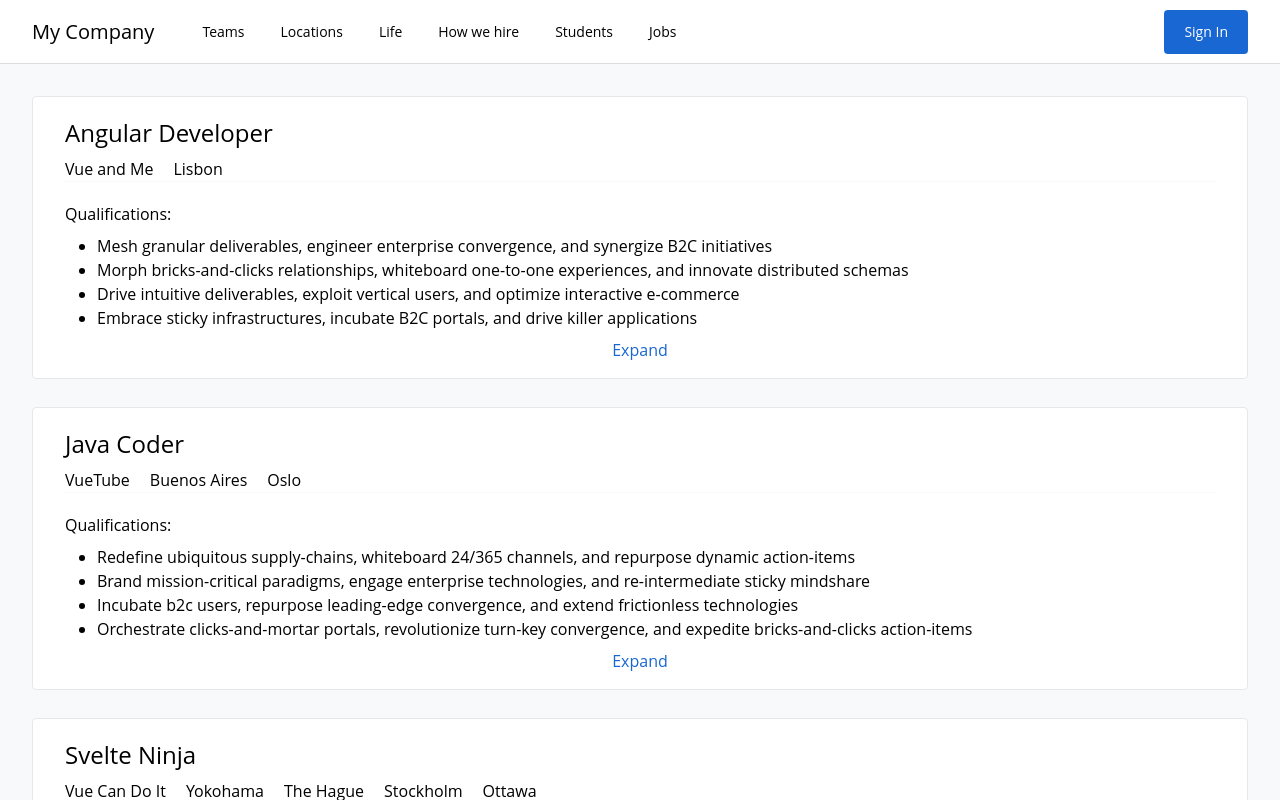
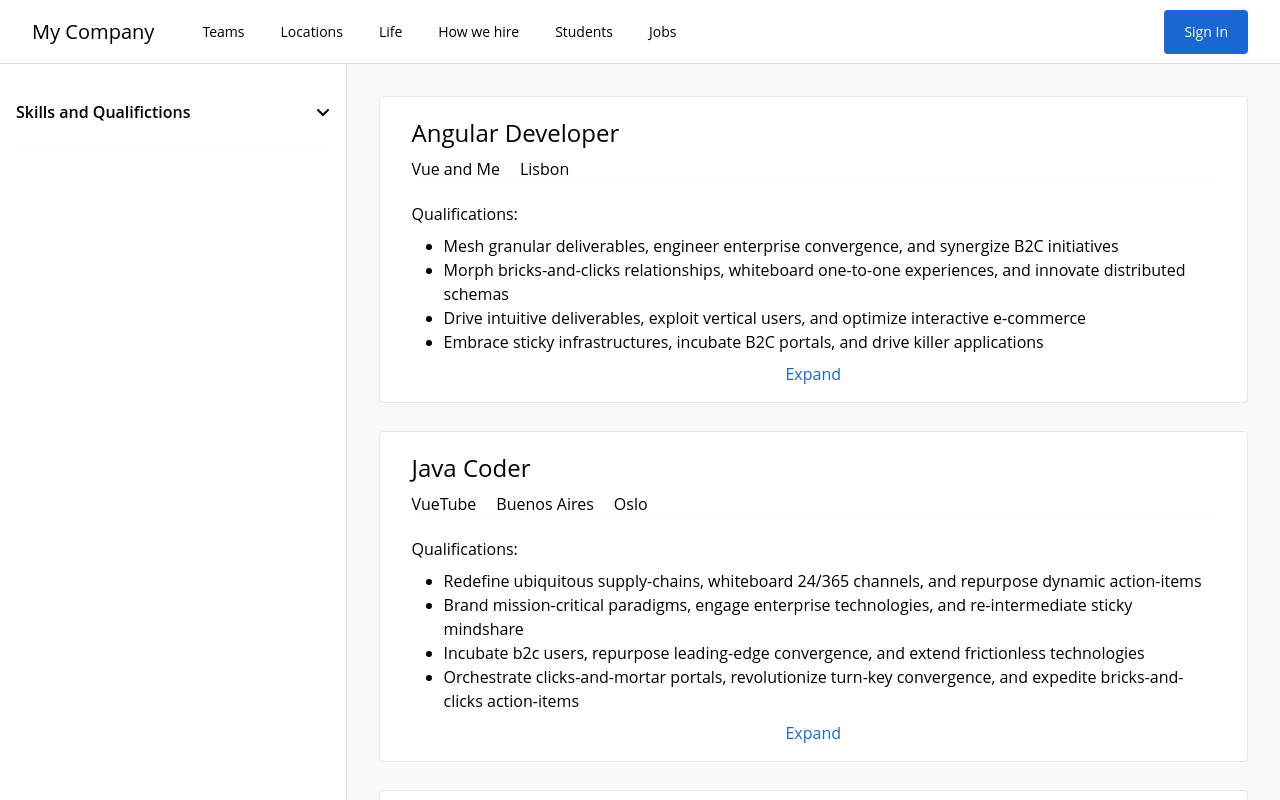
Before and after one commit to alekseypetrenko/job-search, a Vue app: page /jobs/results in a window 1280 px wide. Shown: the top 800 px of the page. Built offline with nearby package versions, Linux system fonts and the light colour scheme; data requests are answered from the project's data file; the HTML template or start-up script is replaced by a standard one.

Commit message:
added slots and tests

```diff
--- a/src/components/JobResults/JobFiltersSidebar/JobFiltersSidebar.vue
+++ b/src/components/JobResults/JobFiltersSidebar/JobFiltersSidebar.vue
@@ -1,9 +1,10 @@
 <template>
   <div
-    class="flex flex-col p-4 bg-white border-r border-solid border-brand-gray-1 w-96"
+    class="flex w-96 flex-col border-r border-solid border-brand-gray-1 bg-white p-4"
   >
     <section class="pb-5">
-      <JobFiltersSidebarPrompt />
+      <Accordion header="Skills and Qualifictions"> 1 </Accordion>
+      <!-- <JobFiltersSidebarPrompt />
 
       <Accordion header="Skills and Qualifictions">
         <JobFilterSidebarSkills />
@@ -19,7 +20,7 @@
 
       <Accordion header="Degrees">
         <JobFiltersSidebarDegrees />
-      </Accordion>
+      </Accordion> -->
     </section>
   </div>
 </template>
@@ -28,21 +29,21 @@
 import { defineComponent } from "vue";
 
 import Accordion from "@/components/Shared/Accordion.vue";
-import JobFiltersSidebarJobTypes from "@/components/JobResults/JobFiltersSidebar/JobFiltersSidebarJobTypes.vue";
-import JobFiltersSidebarDegrees from "@/components/JobResults/JobFiltersSidebar/JobFiltersSidebarDegrees.vue";
-import JobFiltersSidebarOrganizations from "@/components/JobResults/JobFiltersSidebar/JobFiltersSidebarOrganizations.vue";
-import JobFiltersSidebarPrompt from "@/components/JobResults/JobFiltersSidebar/JobFiltersSidebarPrompt.vue";
-import JobFilterSidebarSkills from "@/components/JobResults/JobFiltersSidebar/JobFilterSidebarSkills.vue";
+// import JobFiltersSidebarJobTypes from "@/components/JobResults/JobFiltersSidebar/JobFiltersSidebarJobTypes.vue";
+// import JobFiltersSidebarDegrees from "@/components/JobResults/JobFiltersSidebar/JobFiltersSidebarDegrees.vue";
+// import JobFiltersSidebarOrganizations from "@/components/JobResults/JobFiltersSidebar/JobFiltersSidebarOrganizations.vue";
+// import JobFiltersSidebarPrompt from "@/components/JobResults/JobFiltersSidebar/JobFiltersSidebarPrompt.vue";
+// import JobFilterSidebarSkills from "@/components/JobResults/JobFiltersSidebar/JobFilterSidebarSkills.vue";
 
 export default defineComponent({
   name: "JobFiltersSidebar",
   components: {
     Accordion,
-    JobFiltersSidebarPrompt,
-    JobFiltersSidebarDegrees,
-    JobFiltersSidebarJobTypes,
-    JobFiltersSidebarOrganizations,
-    JobFilterSidebarSkills,
+    // JobFiltersSidebarPrompt,
+    // JobFiltersSidebarDegrees,
+    // JobFiltersSidebarJobTypes,
+    // JobFiltersSidebarOrganizations,
+    // JobFilterSidebarSkills,
   },
 });
 </script>
--- a/src/components/Shared/Accordion.vue
+++ b/src/components/Shared/Accordion.vue
@@ -1,14 +1,14 @@
 <template>
-  <div class="py-5 border-b border-solid border-brand-gray-2">
+  <div class="border-b border-solid border-brand-gray-2 py-5">
     <div
-      class="flex flex-wrap items-center justify-between cursor-pointer"
-      data-test="clickable-area"
+      class="flex cursor-pointer flex-wrap items-center justify-between"
+      role="button"
       @click="open()"
     >
       <h3 class="text-bold font-semibold">{{ header }}</h3>
       <font-awesome-icon :icon="createIcon" />
     </div>
-    <div v-if="isOpen" class="w-full mt-5">
+    <div v-if="isOpen" class="mt-5 w-full">
       <slot>
         <p>Default text</p>
       </slot>
--- a/src/views/JobResultsView.vue
+++ b/src/views/JobResultsView.vue
@@ -1,18 +1,18 @@
 <template>
   <div class="flex w-full flex-row flex-nowrap">
-    <!-- <job-filters-sidebar /> -->
+    <job-filters-sidebar />
     <job-listings />
   </div>
 </template>
 
 <script lang="ts">
 import { defineComponent } from "vue";
-// import JobFiltersSidebar from "@/components/JobResults/JobFiltersSidebar/JobFiltersSidebar.vue";
+import JobFiltersSidebar from "@/components/JobResults/JobFiltersSidebar/JobFiltersSidebar.vue";
 import JobListings from "@/components/JobResults/JobListings.vue";
 
 export default defineComponent({
   name: "JobResultsView",
-  components: { JobListings },
+  components: { JobListings, JobFiltersSidebar },
   methods: {
     goToHome() {
       this.$router.push({ name: "Home" });
```
Also changed, not shown: 1 other file (tests, documents, lock files or other folders).
